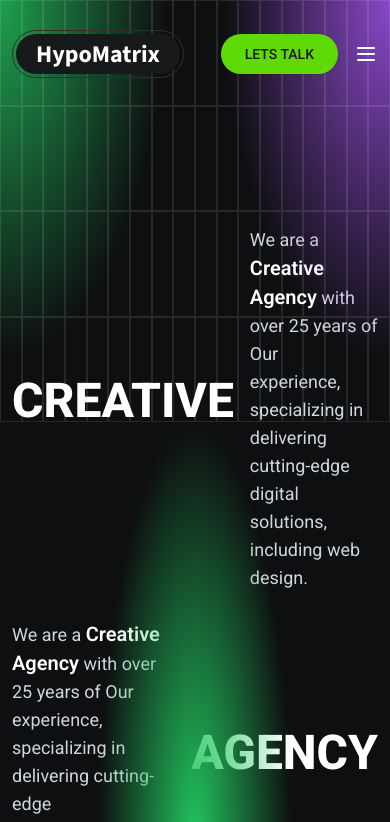
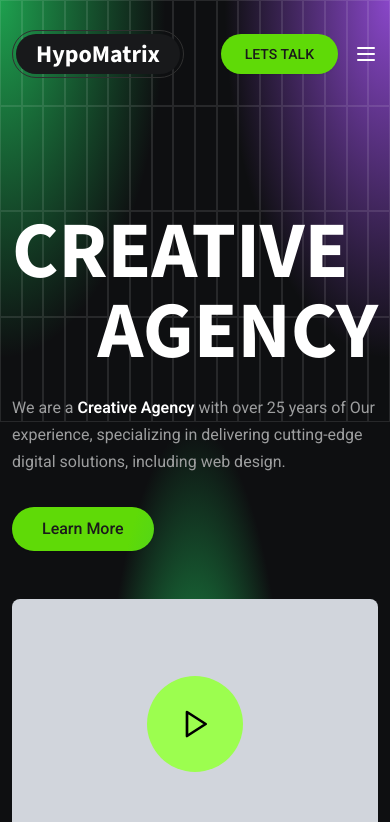
Before and after one commit to codeftshaunak/hypomatrix-v2, a Next.js app: page / in a window 390 px wide. Shown: the top 822 px of the page. Built offline with nearby package versions, Linux system fonts and the light colour scheme.

Commit message:
Add BgGridEffect component and update Navbar styles for improved responsiveness

```diff
--- /dev/null
+++ b/src/components/common/bg-grid-effect.tsx
@@ -0,0 +1,17 @@
+type Props = {};
+
+const BgGridEffect = (props: Props) => {
+  return (
+    <div className="select-none">
+      <div className="absolute inset-0 bg-[radial-gradient(ellipse_at_top_left,_rgba(34,197,94,0.8)_0%,_transparent_30%),radial-gradient(ellipse_at_top_right,_rgba(168,85,247,0.8)_0%,_transparent_30%)]"></div>
+      <div className="absolute inset-0 bg-[radial-gradient(ellipse_at_bottom,_rgba(34,197,94,1)_0%,_transparent_35%)]"></div>
+      <div className="absolute inset-0 grid grid-cols-18 grid-rows-8 gap-0 opacity-10">
+        {[...Array(72)].map((_, i) => (
+          <div key={i} className="border border-white"></div>
+        ))}
+      </div>
+    </div>
+  );
+};
+
+export default BgGridEffect;
--- a/src/components/layouts/navbar/desktop-links/index.tsx
+++ b/src/components/layouts/navbar/desktop-links/index.tsx
@@ -6,7 +6,7 @@ type Props = {};
 
 const DesktopLinks = (props: Props) => {
   return (
-    <ul className="md:flex flex-wrap items-center gap-1 hidden border rounded-full px-6 bg-background py-[2.5px]">
+    <ul className="lg:flex flex-wrap items-center gap-1 hidden border rounded-full px-6 bg-background py-[2.5px]">
       {desktopLinks.map((link, index) => {
         if ("items" in link) {
           return <NavDropdown key={index} link={link} />;
--- a/src/components/layouts/navbar/index.tsx
+++ b/src/components/layouts/navbar/index.tsx
@@ -80,7 +80,7 @@ export default function Navbar() {
       <div className="flex items-center space-x-4">
         <Button size={"lg"}>LETS TALK</Button>
         <button
-          className="md:hidden"
+          className="lg:hidden"
           onClick={() => setIsOpen(!isOpen)}
           aria-label="Toggle Menu"
         >
@@ -90,7 +90,7 @@ export default function Navbar() {
 
       {/* Mobile Menu */}
       {isOpen && (
-        <div className="absolute top-14 left-0 w-full bg-black text-white flex flex-col space-y-4 p-6 md:hidden">
+        <div className="absolute top-14 left-0 w-full bg-black text-white flex flex-col space-y-4 p-6 lg:hidden">
           {menuItems.map((item) => (
             <div key={item} className="dropdown-container">
               <button
--- a/src/components/ui/button.tsx
+++ b/src/components/ui/button.tsx
@@ -5,7 +5,7 @@ import * as React from "react";
 import { cn } from "@/lib/utils";
 
 const buttonVariants = cva(
-  "inline-flex items-center justify-center gap-2 whitespace-nowrap rounded-xl text-sm font-medium transition-[color,box-shadow] disabled:pointer-events-none disabled:opacity-50 [&_svg]:pointer-events-none [&_svg:not([class*='size-'])]:size-4 shrink-0 [&_svg]:shrink-0 outline-none focus-visible:border-ring focus-visible:ring-ring/50 focus-visible:ring-[3px] aria-invalid:ring-destructive/20 dark:aria-invalid:ring-destructive/40 aria-invalid:border-destructive cursor-pointer",
+  "inline-flex items-center justify-center gap-2 whitespace-nowrap rounded-full text-sm font-medium transition-[color,box-shadow] disabled:pointer-events-none disabled:opacity-50 [&_svg]:pointer-events-none [&_svg:not([class*='size-'])]:size-4 shrink-0 [&_svg]:shrink-0 outline-none focus-visible:border-ring focus-visible:ring-ring/50 focus-visible:ring-[3px] aria-invalid:ring-destructive/20 dark:aria-invalid:ring-destructive/40 aria-invalid:border-destructive cursor-pointer",
   {
     variants: {
       variant: {
@@ -22,8 +22,9 @@ const buttonVariants = cva(
       },
       size: {
         default: "h-9 px-4 py-2 has-[>svg]:px-3",
-        sm: "h-8 rounded-xl gap-1.5 px-3 has-[>svg]:px-2.5",
-        lg: "h-10 rounded-3xl px-6 has-[>svg]:px-4",
+        sm: "h-8 gap-1.5 px-3 has-[>svg]:px-2.5",
+        lg: "h-10 px-6 has-[>svg]:px-4",
+        xl: "text-base px-[30px] py-2.5",
         icon: "size-9",
       },
     },
--- a/src/styles/index.css
+++ b/src/styles/index.css
@@ -77,7 +77,7 @@
 
 @utility container {
   margin-inline: auto;
-  @apply w-full px-3 sm:max-w-[540px] md:max-w-[720px] lg:max-w-[060px] xl:max-w-[1140px] 2xl:max-w-[1320px];
+  @apply w-full px-3 sm:max-w-[540px] md:max-w-[720px] lg:max-w-[960px] xl:max-w-[1140px] 2xl:max-w-[1320px];
 }
 
 :root {
--- a/src/views/home/awards.tsx
+++ b/src/views/home/awards.tsx
@@ -1,6 +1,7 @@
 "use client";
 import img from "@/assets/award.jpg";
 import Image from "next/image";
+
 export function AwardsSection() {
   const awards = [
     {
--- a/src/views/home/hero.tsx
+++ b/src/views/home/hero.tsx
@@ -1,27 +1,21 @@
-"use client";
-
+import { Button } from "@/components/ui/button";
 import VideoPlaceholder from "@/components/video-modal";
 
 export default function Hero() {
   return (
-    <header className="container text-white pb-20 pt-[210px] w-full">
-      {/* Background Grid Effect */}
-      <div className="absolute inset-0 bg-[radial-gradient(ellipse_at_top_left,_rgba(34,197,94,0.8)_0%,_transparent_30%),radial-gradient(ellipse_at_top_right,_rgba(168,85,247,0.8)_0%,_transparent_30%)]"></div>
-      <div className="absolute inset-0 bg-[radial-gradient(ellipse_at_bottom,_rgba(34,197,94,1)_0%,_transparent_35%)]"></div>
-      <div className="absolute inset-0 grid grid-cols-18 grid-rows-8 gap-0 opacity-10">
-        {[...Array(72)].map((_, i) => (
-          <div key={i} className="border border-white"></div>
-        ))}
-      </div>
+    <header className="container pt-[210px] w-full">
       {/* Content */}
-      <div className="text-center w-full">
-        <div className="flex gap-4 items-center justify-between mb-3">
-          <h1 className="text-5xl md:text-[180px] font-extrabold uppercase">
-            Creative
-          </h1>
-          <p className="text-lg md:text-lg text-left text-gray-300 mt-4">
+      <div className="relative w-full">
+        <h1 className="text-heading-1 leading-[80px] pb-6 lg:pb-0 lg:text-[140px] lg:leading-[140px] xl:text-[200px] xl:leading-[200px] font-extrabold font-heading uppercase text-right">
+          <span className="text-left w-full inline-block">Creative</span>
+          <br />
+          <span>Agency</span>
+        </h1>
+
+        <div className="md:absolute left-0 bottom-0">
+          <p className="text-muted-foreground lg:mb-8 xl:mb-14 text-body">
             We are a{" "}
-            <span className="text-xl font-semibold text-white">
+            <span className="font-semibold text-foreground">
               Creative Agency
             </span>{" "}
             with over 25 years of Our <br />
@@ -29,27 +23,11 @@ export default function Hero() {
             solutions, including web design.
           </p>
         </div>
-        <div className="flex items-center gap-4 justify-between">
-          <p className="text-lg md:text-lg text-left text-gray-300 mt-4">
-            We are a{" "}
-            <span className="text-xl font-semibold text-white">
-              Creative Agency
-            </span>{" "}
-            with over 25 years of Our <br />
-            experience, specializing in delivering cutting-edge <br /> digital
-            solutions, including web design.
-          </p>
-          <h1 className="text-5xl md:text-[180px] font-extrabold uppercase">
-            AGENCY
-          </h1>
-        </div>
-        {/* CTA Button */}
-        <div className="mt-6">
-          <button className="bg-[#9CFE4F] text-black px-6 py-3 rounded-full flex items-center space-x-2 font-bold text-sm hover:bg-[#9CFE4F]transition">
-            <span>Learn More</span>
-          </button>
-        </div>
       </div>
+      <Button size={"xl"} className="mt-8 lg:mt-0">
+        Learn More
+      </Button>
+
       {/* Video Placeholder */}
       <VideoPlaceholder />
     </header>
--- a/src/views/home/index.tsx
+++ b/src/views/home/index.tsx
@@ -1,3 +1,4 @@
+import BgGridEffect from "@/components/common/bg-grid-effect";
 import { AwardsSection } from "./awards";
 import Hero from "./hero";
 import LatestArticles from "./latest-article";
@@ -11,6 +12,7 @@ import ProcessSection from "./work-process";
 const HomeView = () => {
   return (
     <>
+      <BgGridEffect />
       <Hero />
       <Services />
       <ProjectsSection />
```
